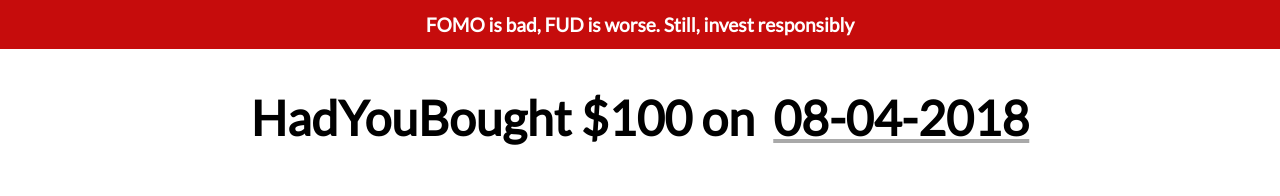
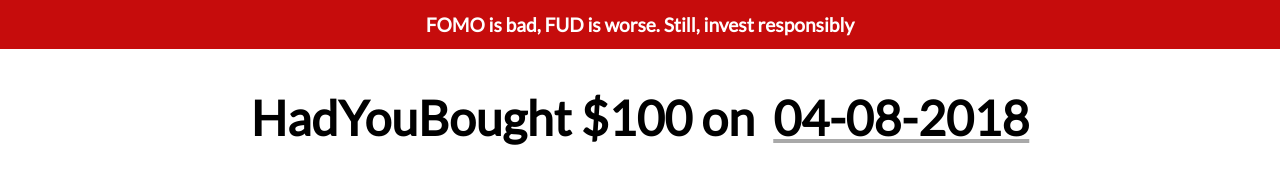
Before and after one commit to haardikk21/hadyoubought-v2, a React (Create React App) app: page / in a window 1280 px wide. Shown: the top 196 px of the page. Built offline with nearby package versions, Linux system fonts and the light colour scheme.

Commit message:
Month arrows now work on datepicker as expected

```diff
--- a/src/Components/CustomDatePicker/CustomDatePicker.js
+++ b/src/Components/CustomDatePicker/CustomDatePicker.js
@@ -19,6 +19,7 @@ class CustomDatePicker extends Component {
     this.setState({
       startDate: moment(date)
     });
+    this.toggleCalendar();
 
     const today = moment();
     const oldDate = moment(date);
@@ -56,7 +57,6 @@ class CustomDatePicker extends Component {
         this.props.updateCoins(newCoins);
       }
     }
-    this.toggleCalendar();
   }
 
   toggleCalendar(e) {
@@ -66,18 +66,21 @@ class CustomDatePicker extends Component {
 
   render() {
     return (
-      <label className="CustomDatePicker" onClick={this.toggleCalendar}>
-        {this.state.startDate.format("MM-DD-YYYY")}
+      <div className="CustomDatePicker">
+        <label onClick={this.toggleCalendar}>
+          {this.state.startDate.format("DD-MM-YYYY")}
+        </label>
         {this.state.isOpen && (
           <DatePicker
+            customInput={<CustomDatePicker />}
             selected={this.state.startDate}
             onChange={this.handleChange}
+            maxDate={moment()}
             withPortal
             inline
-            maxDate={moment()}
           />
         )}
-      </label>
+      </div>
     );
   }
 }
```
